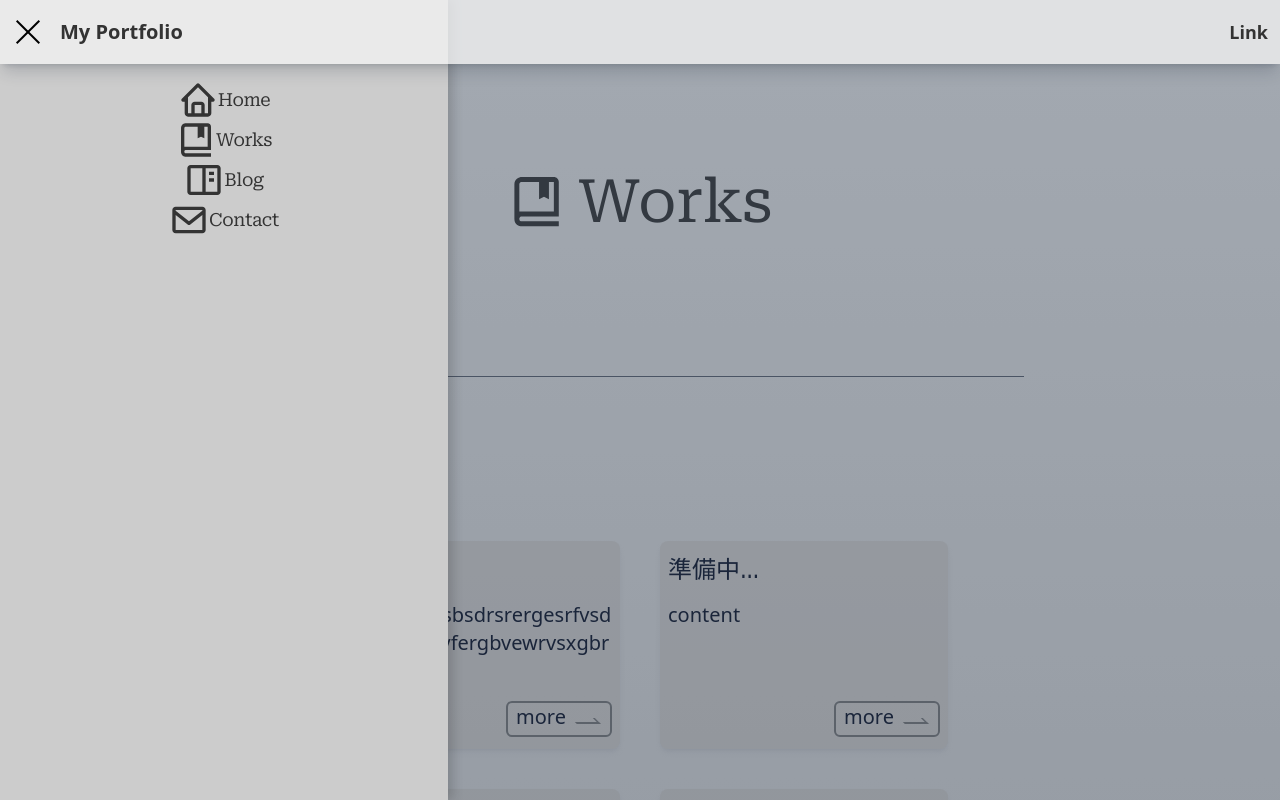
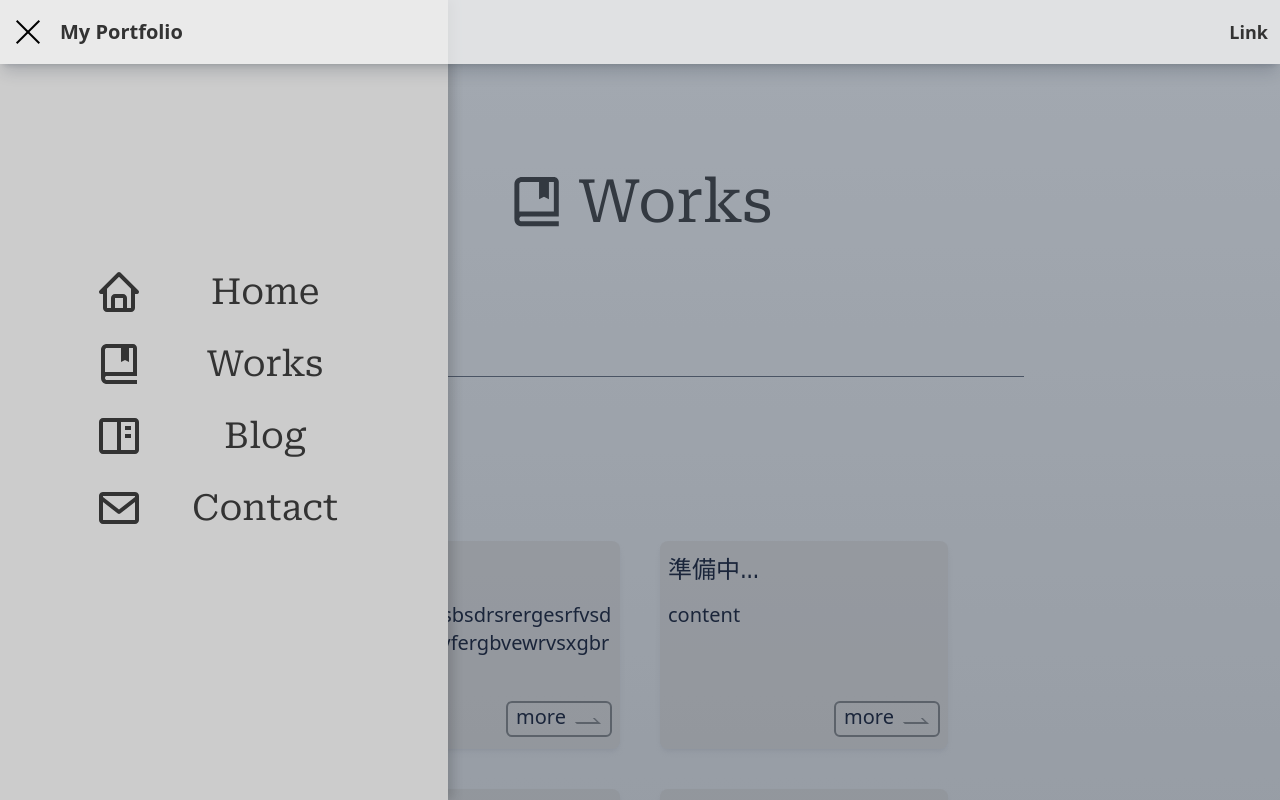
Before and after one commit to haruki26/react-next-portfolio, a Next.js app: page /works in a window 1280 px wide. Both pictures are taken after a click on the button 28 px from the left and 32 px from the top of the page. Shown: the top 800 px of the page. Built offline with nearby package versions, Linux system fonts and the light colour scheme.

Commit message:
サイドメニューのスタイルの整形

```diff
--- a/src/app/works/page.tsx
+++ b/src/app/works/page.tsx
@@ -1,6 +1,3 @@
-import { BiBookBookmark } from "react-icons/bi";
-import IconAndStr from "@/components/IconAndStr";
-import Card from "@/components/Card";
 import CardStack from "@/components/CardStack";
 
 
--- a/src/components/SideMenu/index.tsx
+++ b/src/components/SideMenu/index.tsx
@@ -1,14 +1,40 @@
 "use client"
 
 import { useState, useEffect, useRef } from "react";
+import { useRouter } from "next/navigation";
 
 import { cn } from "@/libs/utils";
-import PageLinks, { IconSettings } from "../PageLinks";
 import { useSideMenuContext } from "@/contexts";
 import { useScrollLock } from "@/hooks/useScrollLock";
+import { BiBookBookmark, BiBookContent, BiEnvelope, BiHome } from "react-icons/bi";
+
+
+const pages = [
+    {
+        icon: <BiHome />,
+        text: "Home",
+        href: "/",
+    },
+    {
+        icon: <BiBookBookmark />,
+        text: "Works",
+        href: "/works",
+    },
+    {
+        icon: <BiBookContent />,
+        text: "Blog",
+        href: "/blog",
+    },
+    {
+        icon: <BiEnvelope />,
+        text: "Contact",
+        href: "/contact",
+    },
+]
 
 const SideMenu: React.FC = () => {
-    const { isOpen } = useSideMenuContext();
+    const router = useRouter();
+    const { isOpen, handleOpen } = useSideMenuContext();
     const [shouldRender, setShouldRender] = useState(isOpen);
     const target = useRef<HTMLDivElement>(null);
 
@@ -26,10 +52,10 @@ const SideMenu: React.FC = () => {
         target,
     });
 
-    const icon: IconSettings = {
-        size: 40,
-        className: "fill-foreground",
-    };
+    const handleClick = (href: string) => {
+        router.push(href);
+        handleOpen();
+    }
 
     return (
         <div ref={target}>
@@ -41,9 +67,24 @@ const SideMenu: React.FC = () => {
                 )}>
                     <div className={cn(
                         "w-full max-w-md py-20 bg-background-end shadow-[5px_0_10px_0_rgba(34,34,34,0.2)]",
+                        "flex flex-col justify-center items-center",
                         isOpen ? "animate-slide-in-left" : "animate-slide-out-left"
                     )}>
-                        <PageLinks icon={icon} withText />
+                        <div className="w-fit grid grid-rows-4 grid-cols-2 gap-6 font-roboto mr-16">
+                            {pages.map((page, index) => (
+                                <label
+                                    key={index}
+                                    className="grid grid-cols-subgrid col-span-2 row-span-1 gap-0"
+                                    onClick={() => handleClick(page.href)}
+                                >
+                                    {page.icon.type({
+                                        size: "3rem",
+                                        className: "fill-foreground mx-auto",
+                                    })}
+                                    <span className="text-4xl text-center pt-1">{page.text}</span>
+                                </label>
+                            ))}
+                        </div>
                     </div>
                 </div>
             )}
```
